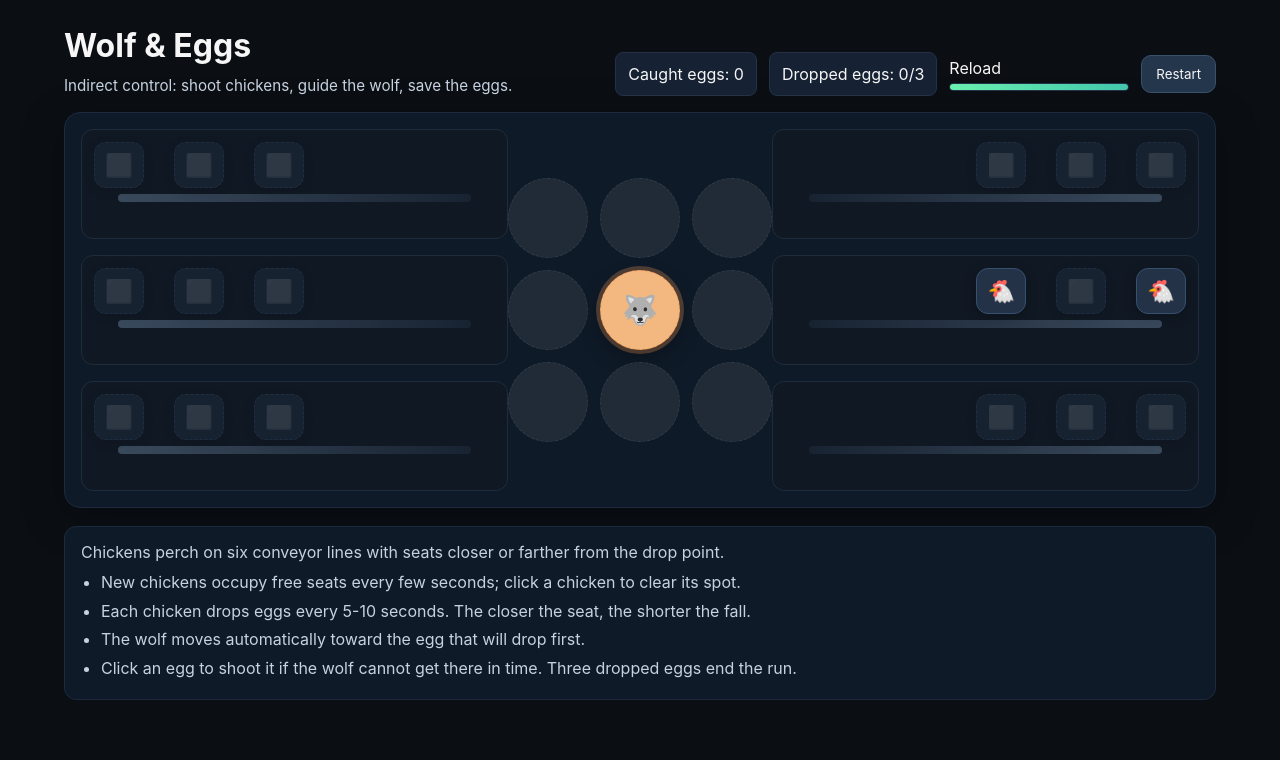
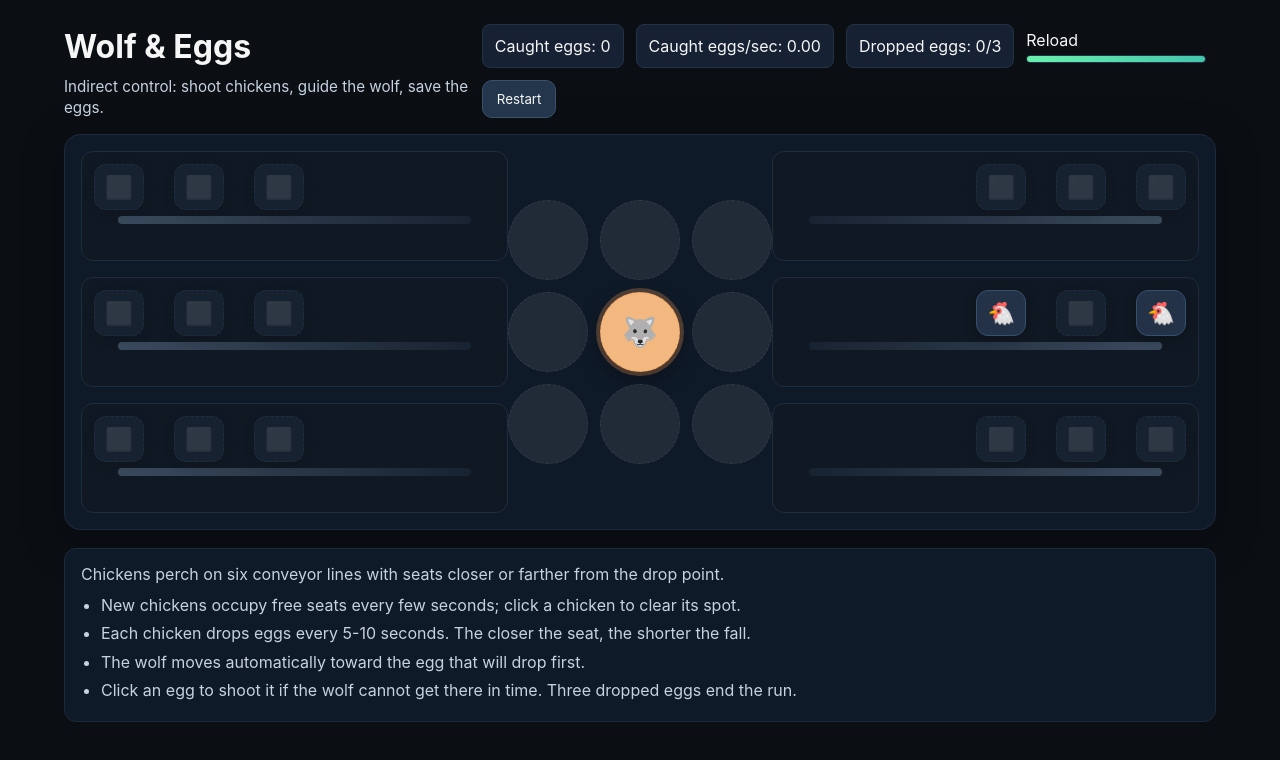
Before and after one commit to nikitabelotelov-ciliz/shooter-game, a React (Vite) app: page / in a window 1280 px wide. Shown: the top 760 px of the page. Built offline with nearby package versions, Linux system fonts and the light colour scheme.

Commit message:
Add caught eggs per second stat

```diff
--- a/src/App.tsx
+++ b/src/App.tsx
@@ -11,6 +11,11 @@ function App() {
   const [gameState, setGameState] = useState<GameState>(() => gameModel.getState())
   const [reloadUntil, setReloadUntil] = useState<number>(0)
   const [nowMs, setNowMs] = useState(() => performance.now())
+  const caughtPerSecond = useMemo(() => {
+    const seconds = gameState.elapsedMs / 1000
+    if (seconds <= 0) return '0.00'
+    return (gameState.caughtEggs / seconds).toFixed(2)
+  }, [gameState.caughtEggs, gameState.elapsedMs])
 
   useEffect(() => {
     const tick = () => {
@@ -75,6 +80,7 @@ function App() {
         </div>
         <div className="stats">
           <div className="stat">Caught eggs: {gameState.caughtEggs}</div>
+          <div className="stat">Caught eggs/sec: {caughtPerSecond}</div>
           <div className={`stat ${gameState.droppedEggs >= 2 ? 'danger' : ''}`}>
             Dropped eggs: {gameState.droppedEggs}/3
           </div>
--- a/src/gameModel.ts
+++ b/src/gameModel.ts
@@ -29,6 +29,7 @@ export interface GameState {
   wolfTarget: Position
   caughtEggs: number
   droppedEggs: number
+  elapsedMs: number
   gameOver: boolean
 }
 
@@ -88,6 +89,10 @@ export class GameModel {
 
   private gameOver = false
 
+  private startTime = performance.now()
+
+  private elapsedMs = 0
+
   private lastUpdate = performance.now()
 
   private nextChickenSpawnMs = randomDelay(CHICKEN_SPAWN_RANGE_MS)
@@ -108,8 +113,10 @@ export class GameModel {
     this.gameOver = false
     this.wolfMoveAccumulator = 0
     this.nextChickenSpawnMs = randomDelay(CHICKEN_SPAWN_RANGE_MS)
+    this.startTime = performance.now()
+    this.elapsedMs = 0
     this.seedInitialChickens()
-    this.lastUpdate = performance.now()
+    this.lastUpdate = this.startTime
   }
 
   removeChicken(id: string) {
@@ -123,6 +130,7 @@ export class GameModel {
   update(now: number = performance.now()): GameState {
     const delta = Math.max(0, Math.min(1000, now - this.lastUpdate))
     this.lastUpdate = now
+    this.elapsedMs = Math.max(0, now - this.startTime)
 
     if (!this.gameOver) {
       this.updateChickenSpawns(delta)
@@ -142,6 +150,7 @@ export class GameModel {
       wolfTarget: { ...this.wolfTarget },
       caughtEggs: this.caughtEggs,
       droppedEggs: this.droppedEggs,
+      elapsedMs: this.elapsedMs,
       gameOver: this.gameOver,
     }
   }
```
